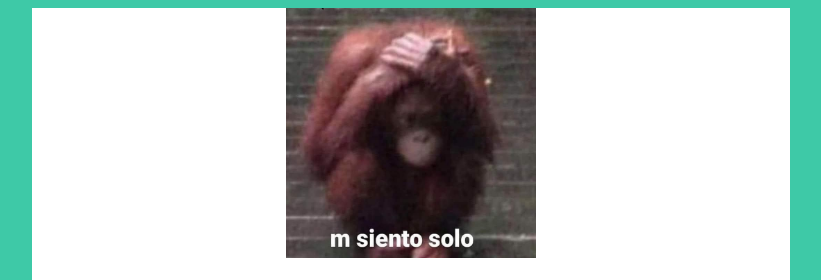
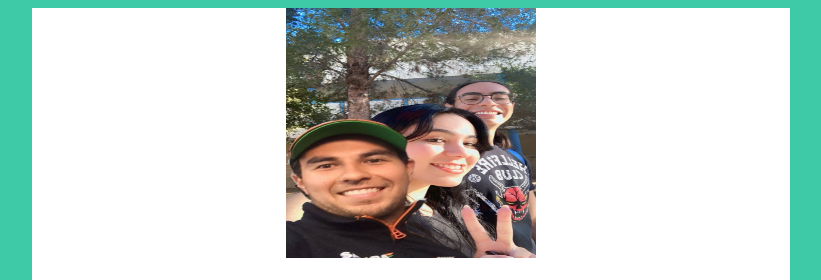
Before and after one commit to Gilelberto/Gilelberto.github.io, a plain HTML site: page index.html in a window 1280 px wide. Shown: the top 280 px of the page, without its empty margins (229-1050 px from the left). Drawn offline with Linux system fonts and the light colour scheme.

Commit message:
se agrega foto

```diff
--- a/index.html
+++ b/index.html
@@ -7,7 +7,7 @@
 <body>
     <div id="main_div">
         <div id="top" class="section"> <!--Aquí voy a poner la imagen a la izquiera el título arriba a la derecha de la imagen y los datos abajo del-->
-            <img id="photo" src="./resources/yo.jpg" alt="Foto mía" height="250px" width="250px"/>
+            <img id="photo" src="./resources/yo.jpeg" alt="Foto mía" height="250px" width="250px"/>
             <div class="subsection" id="main_data">
                 <h1 id="introduction" class="text">Computer science student</h1>
                 <div id="basic_data">
```
Also changed, not shown: resources/yo.jpeg (added).
